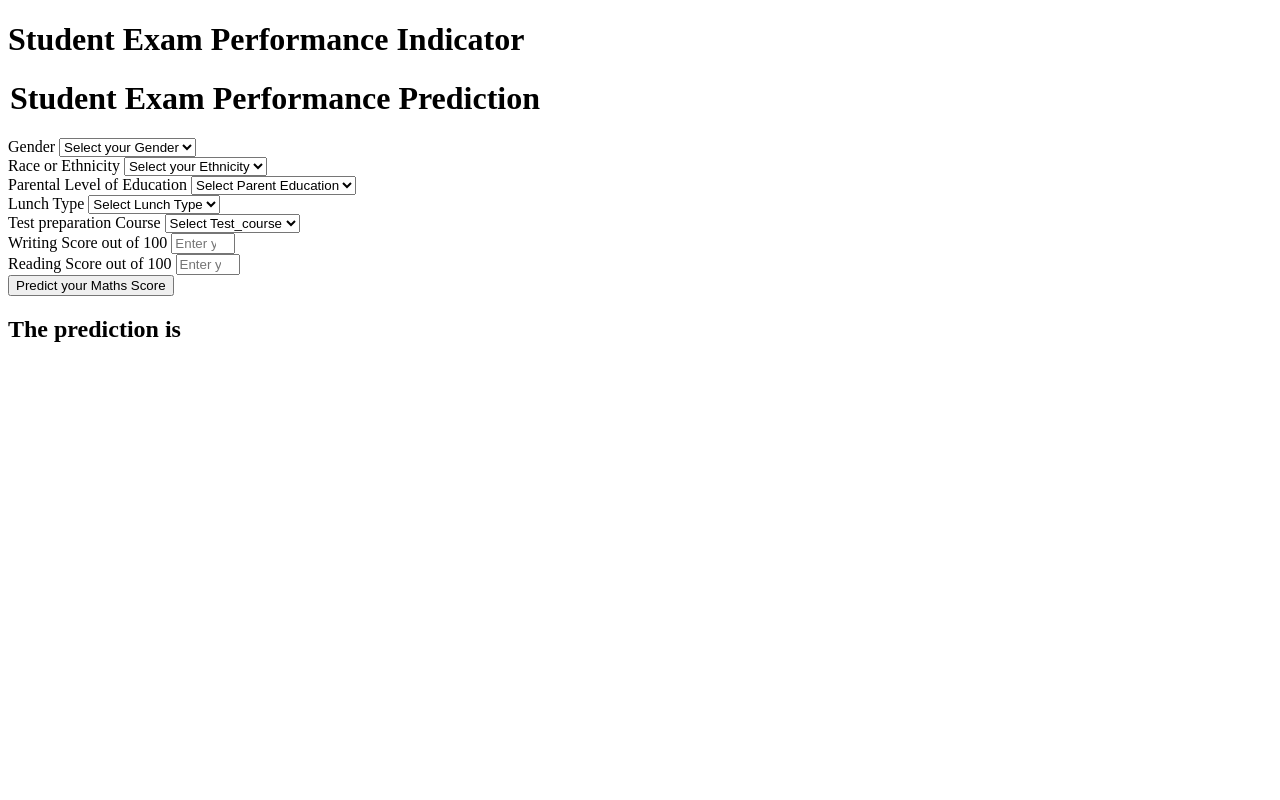
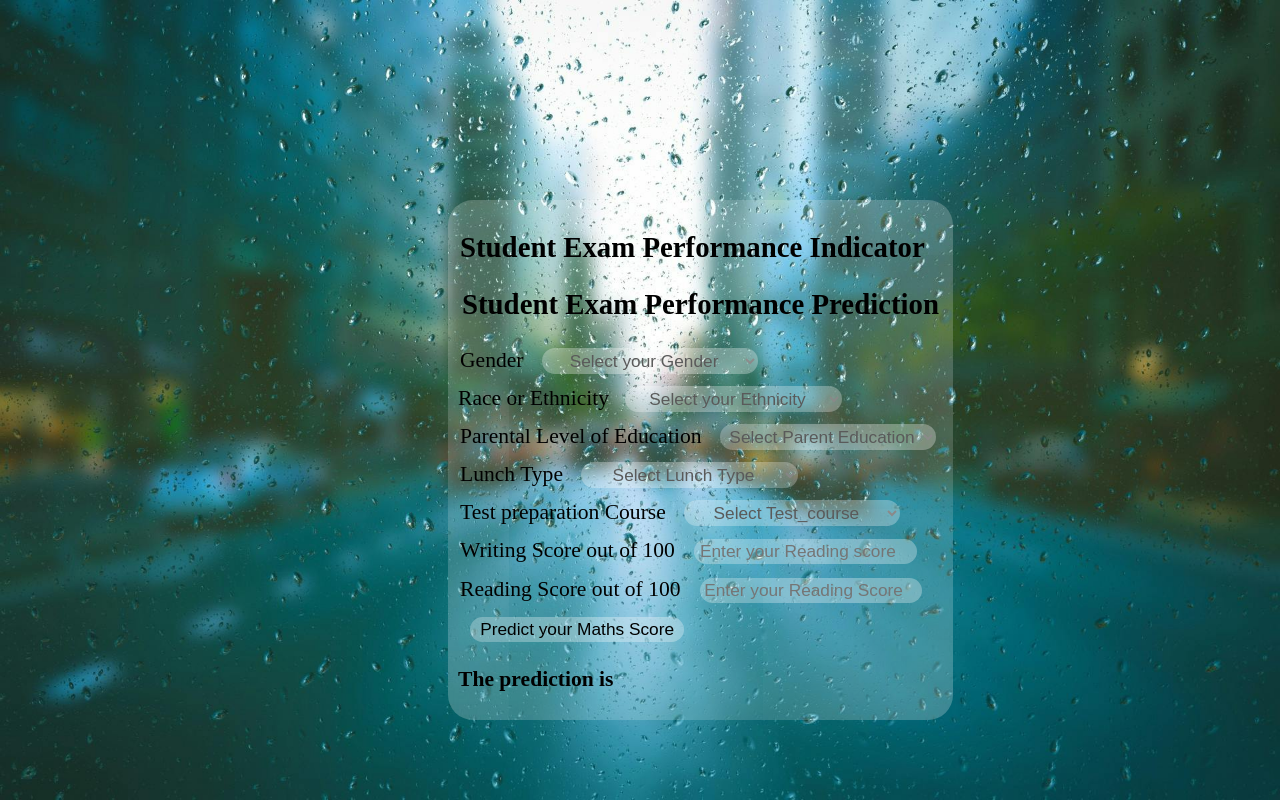
Before and after one commit to UtkKnight10/mlproject, a Flask app: page /predictdata in a window 1280 px wide. Run offline with Flask 3, Linux system fonts and the light colour scheme.

Commit message:
CSS file added

```diff
--- a/templates/home.html
+++ b/templates/home.html
@@ -3,7 +3,8 @@
 <head>
     <meta charset="UTF-8">
     <meta name="viewport" content="width=device-width, initial-scale=1.0">
-    <title>Document</title>
+    <link rel="stylesheet" href="style.css">
+    <title>Home Page</title>
 </head>
 <body>
     <div class="login">
@@ -109,7 +110,7 @@
                     placeholder="Enter your Reading Score" min="0" max="100" />
             </div>
             <div class="mb-3">
-                <input class="btn btn-primary" type="submit" value="Predict your Maths Score" required />
+                <input class="btn-primary" type="submit" value="Predict your Maths Score" required />
             </div>
         </form>
         <h2>
--- /dev/null
+++ b/templates/style.css
@@ -0,0 +1,65 @@
+body{
+    background-image: url(/templates/images/raindrop.jpg);
+    background-position: center;
+    background-size: cover;
+    background-attachment: fixed;
+}
+h1{
+    position:relative;
+    background-color: transparent;
+    border-radius: 10px;
+    padding: 2px;
+    align-items: center;
+}
+.login{
+    background-color: transparent;
+    box-shadow: inset 0 0 2000px rgb(255, 255, 255, .5);
+    filter: blur(0.5);
+    background: inherit;
+    font-size: 0.9em;
+    border-radius: 25px;
+    top: 25%;
+    left: 35%;
+    padding: 10px;
+    position: absolute;
+    align-items: center;
+}
+form .mb-3{
+    font-size: 1.5em;
+    text-align: left;
+    align-items: center;
+}
+form .mb-3 .form-label{
+    padding: 2px;
+}
+form .mb-3 .form-control{
+    background-color:transparent;
+    box-shadow: inset 0 0 2000px rgb(255, 255, 255, .5);
+    filter: blur(0.5);
+    background: inherit;
+    color: rgb(90, 90, 90);
+    border-radius: 15px;
+    border-color: transparent;
+    font-size: 0.8em;
+    margin-left: 10px;
+    margin-top: 5px;
+    margin-bottom: 5px;
+    width: 45%;
+    text-align:center;
+    padding: 2px;
+}
+form .mb-3 .btn-primary{
+    background-color:transparent;
+    box-shadow: inset 0 0 2000px rgb(255, 255, 255, .5);
+    filter: blur(0.5);
+    background: inherit;
+    border-color: transparent;
+    border-radius: 15px;
+    font-size: 0.8em;
+    margin-left: 10px;
+    margin-top: 5px;
+    margin-bottom: 5px;
+    width: 45%;
+    text-align:center;
+    padding: 2px;
+}
```
Also changed, not shown: templates/images/raindrop.jpg (added), 1 other file.
